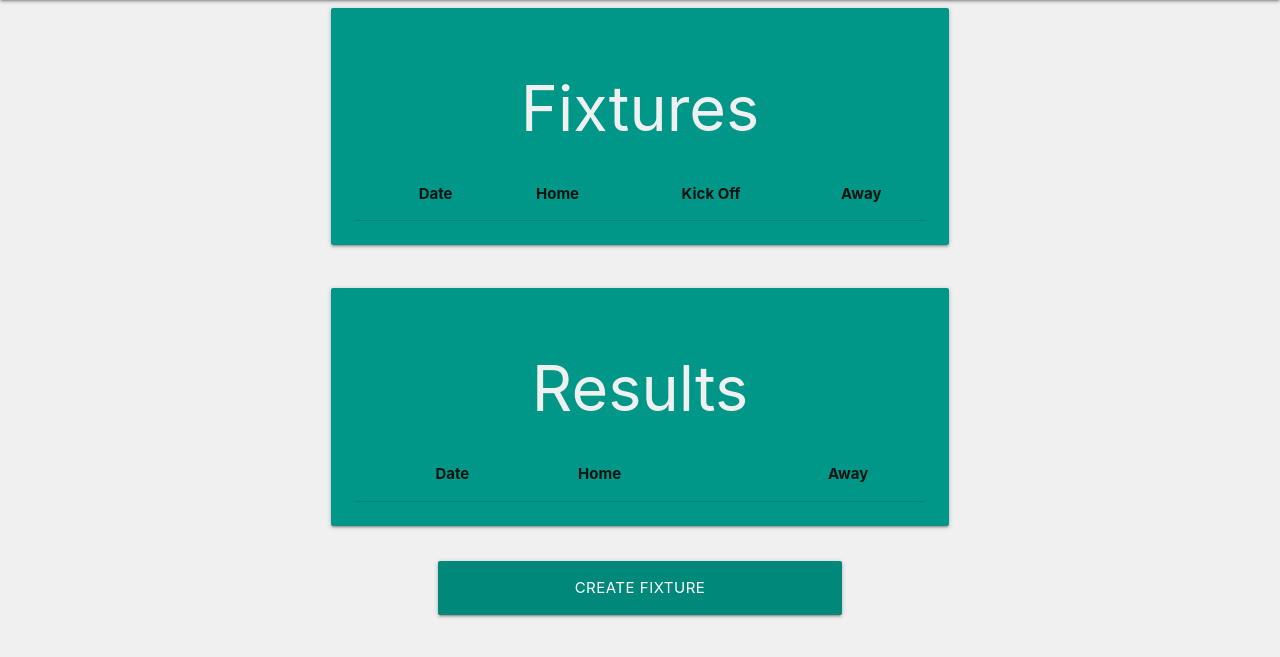
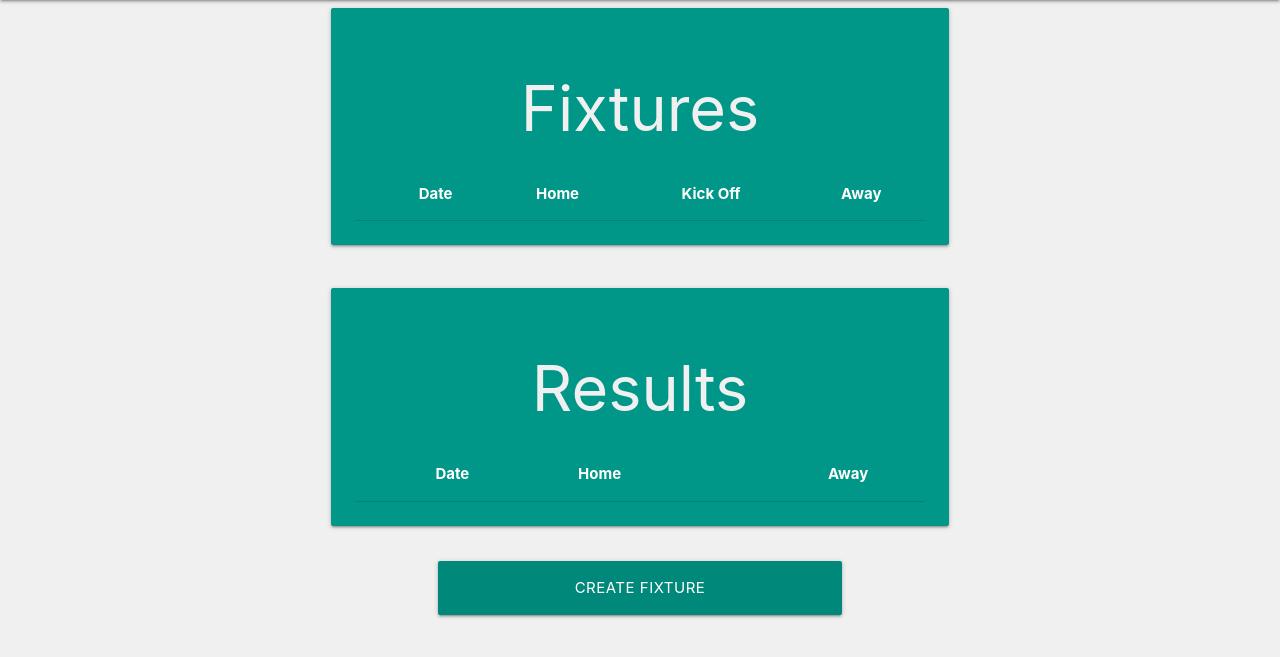
Before and after one commit to TwoBitCliff/Football-Manager-App, a Flask app: page /get_fixtures in a window 1280 px wide. Shown: the part 64-721 px from the top of the page. Run offline with Flask 2, Linux system fonts and the light colour scheme; data that the repository does not hold is empty; some libraries are stand-ins or nearby versions.

Commit message:
Added white text to tables

```diff
--- a/static/css/style.css
+++ b/static/css/style.css
@@ -50,3 +50,11 @@ th, td {
 .nav-icon{
     margin-right: 10px;
 }
+
+.labels{
+    color: #00897b;
+}
+
+.white-text {
+ color: white;
+}
--- a/templates/fixtures.html
+++ b/templates/fixtures.html
@@ -6,7 +6,7 @@
 <div class="row">
     <div class="col s12 m10 offset-m1 l6 offset-l3">
         <div class="card-panel teal">
-            <table>
+            <table class="white-text">
                 <thead>
                     <h1 class="title">Fixtures</h1>
                     <tr>
@@ -51,7 +51,7 @@
 <div class="row">
     <div class="col col s12 m10 offset-m1 l6 offset-l3">
         <div class="card-panel teal">
-            <table>
+            <table class="white-text">
                 <thead>
                     <h1 class="title">Results</h1>
                     <tr>
```
